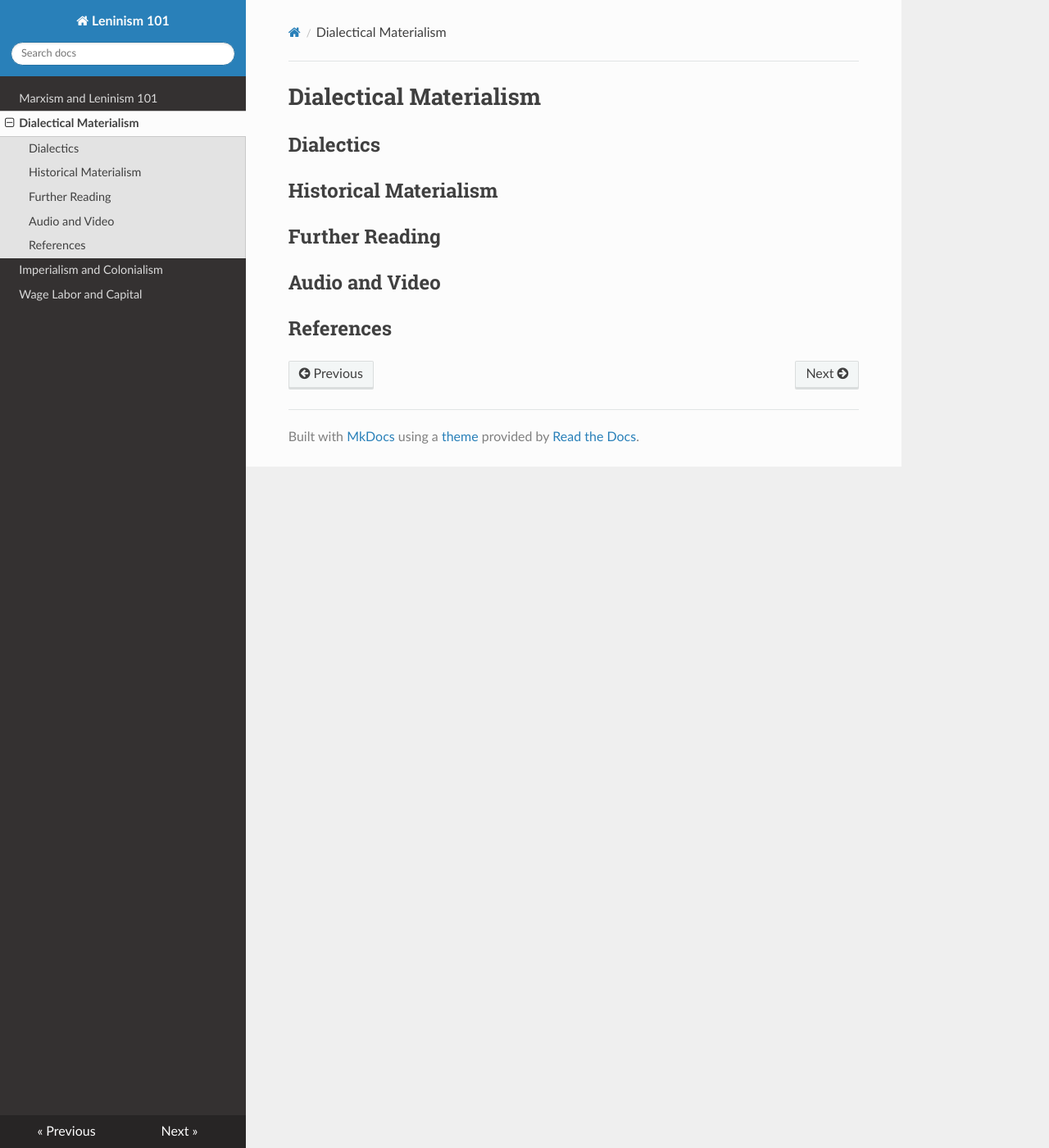
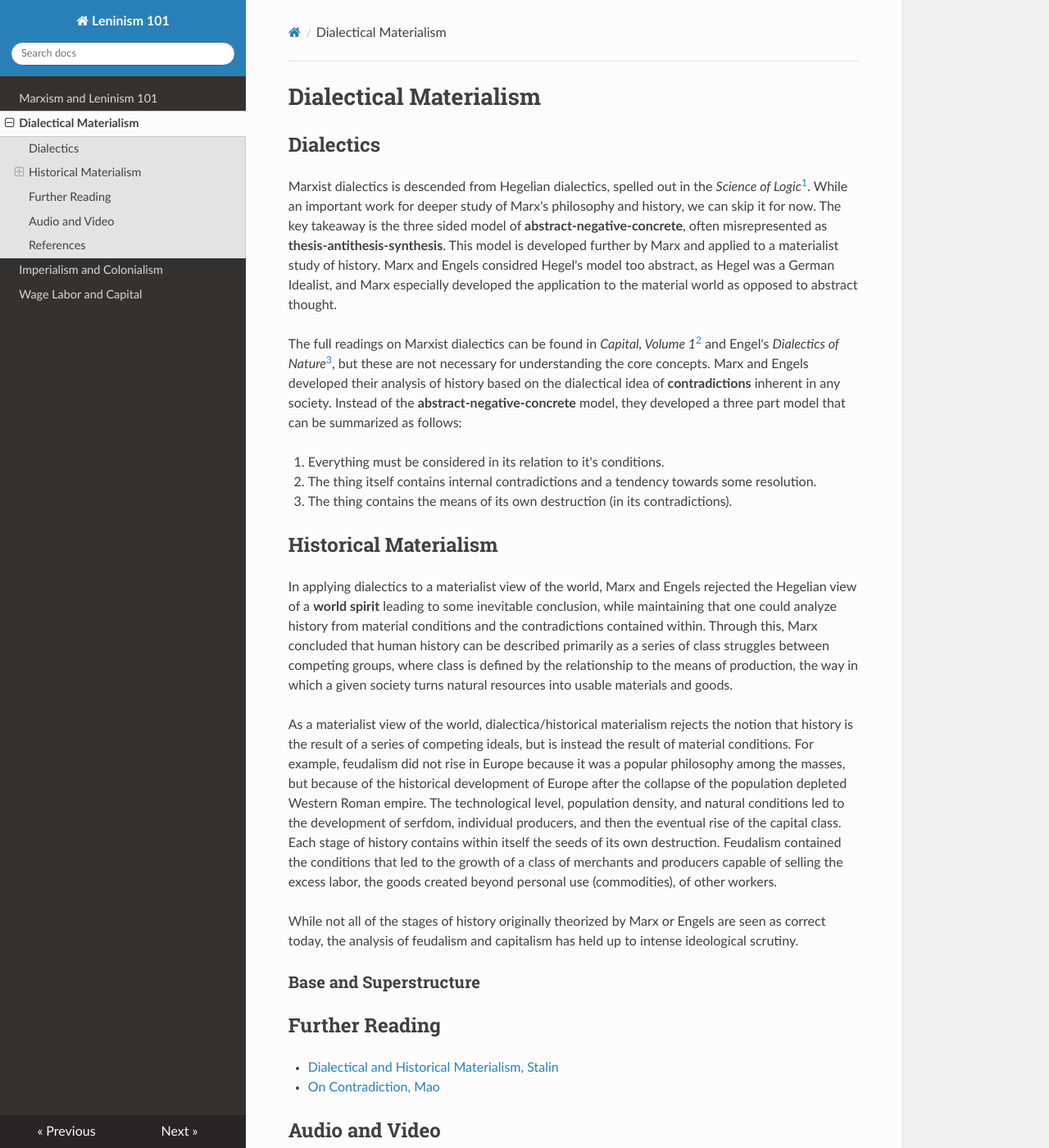
Before and after one commit to Joedirte1917/leninism-101, an MkDocs documentation site: the page built from docs/dialectical-materialism.md, in a window 1280 px wide and 1400 px high. Shown: the whole window at 82% size. Built offline with MkDocs 1.6.1, drawn with Linux system fonts in a browser that asks for light colours; nearby versions of some CDN libraries; some of the changed text lies outside the part shown.

Commit message:
first article draft

```diff
--- a/docs/dialectical-materialism.md
+++ b/docs/dialectical-materialism.md
@@ -1,11 +1,32 @@
 # Dialectical Materialism
 
 ## Dialectics
+Marxist dialectics is descended from Hegelian dialectics, spelled out in the _Science of Logic_[^1]. While an important work for deeper study of Marx's philosophy and history, we can skip it for now. The key takeaway is the three sided model of **abstract-negative-concrete**, often misrepresented as **thesis-antithesis-synthesis**. This model is developed further by Marx and applied to a materialist study of history. Marx and Engels considred Hegel's model too abstract, as Hegel was a German Idealist, and Marx especially developed the application to the material world as opposed to abstract thought.
+
+The full readings on Marxist dialectics can be found in _Capital, Volume 1_[^2] and Engel's _Dialectics of Nature_[^3], but these are not necessary for understanding the core concepts. Marx and Engels developed their analysis of history based on the dialectical idea of **contradictions** inherent in any society. Instead of the **abstract-negative-concrete** model, they developed a three part model that can be summarized as follows:
+
+1. Everything must be considered in its relation to it's conditions.
+2. The thing itself contains internal contradictions and a tendency towards some resolution.
+3. The thing contains the means of its own destruction (in its contradictions).
 
 ## Historical Materialism
+In applying dialectics to a materialist view of the world, Marx and Engels rejected the Hegelian view of a **world spirit** leading to some inevitable conclusion, while maintaining that one could analyze history from material conditions and the contradictions contained within. Through this, Marx concluded that human history can be described primarily as a series of class struggles between competing groups, where class is defined by the relationship to the means of production, the way in which a given society turns natural resources into usable materials and goods.
+
+As a materialist view of the world, dialectica/historical materialism rejects the notion that history is the result of a series of competing ideals, but is instead the result of material conditions. For example, feudalism did not rise in Europe because it was a popular philosophy among the masses, but because of the historical development of Europe after the collapse of the population depleted Western Roman empire. The technological level, population density, and natural conditions led to the development of serfdom, individual producers, and then the eventual rise of the capital class. Each stage of history contains within itself the seeds of its own destruction. Feudalism contained the conditions that led to the growth of a class of merchants and producers capable of selling the excess labor, the goods created beyond personal use (commodities), of other workers.
+
+While not all of the stages of history originally theorized by Marx or Engels are seen as correct today, the analysis of feudalism and capitalism has held up to intense ideological scrutiny.
+
+### Base and Superstructure
 
 ## Further Reading
+* [Dialectical and Historical Materialism, Stalin](https://www.marxists.org/reference/archive/stalin/works/1938/09.htm)
+* [On Contradiction, Mao](https://www.marxists.org/reference/archive/mao/selected-works/volume-1/mswv1_17.htm)
 
 ## Audio and Video
 
 ## References
+[^1]: [the Science of Logic](https://www.marxists.org/reference/archive/hegel/works/hl/)
+
+[^2]: [Capital, Volume 1](https://www.marxists.org/archive/marx/works/1867-c1/)
+
+[^3]: [Dialectics of Nature](https://www.marxists.org/archive/marx/works/1883/don/index.htm)
--- a/mkdocs.yml
+++ b/mkdocs.yml
@@ -1,2 +1,4 @@
 site_name: Leninism 101
 theme: readthedocs
+markdown_extensions:
+  - extra
```
